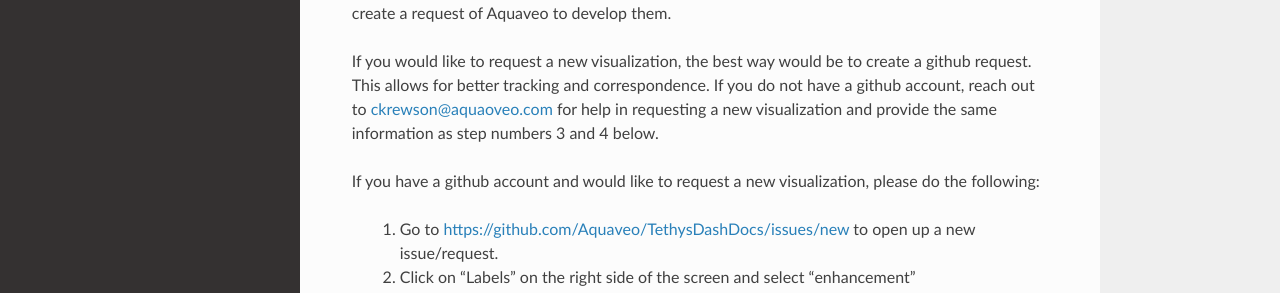
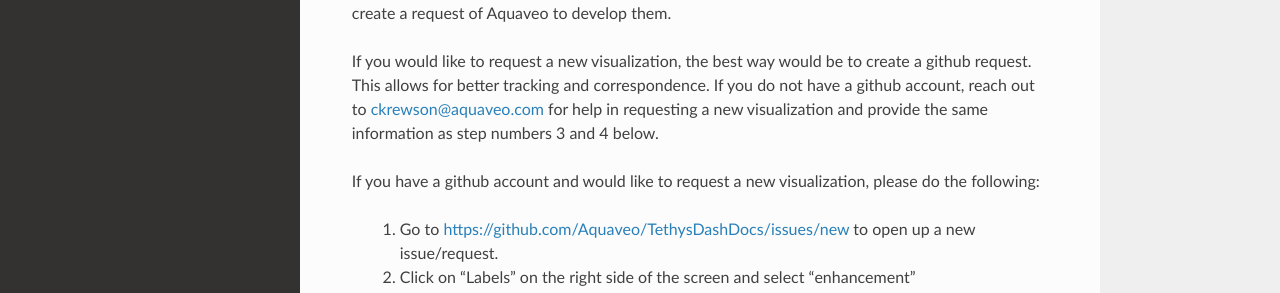
Before and after one commit to Aquaveo/TethysDashDocs, a Sphinx documentation site: the page built from docs/source/feedback.rst, in a window 1280 px wide and 900 px high. Shown: the part 310-603 px from the top of the window. Built offline with Sphinx 7.4.7 and the Read the Docs theme 3.1.0, drawn with Linux system fonts in a browser that asks for light colours.

Commit message:
fixed email

```diff
--- a/docs/source/feedback.rst
+++ b/docs/source/feedback.rst
@@ -12,7 +12,7 @@ customized visualizations for whatever purpose they may need. If there are any v
 in their dashboards, they can try to make their own or create a request of Aquaveo to develop them.
 
 If you would like to request a new visualization, the best way would be to create a github request. This allows for
-better tracking and correspondence. If you do not have a github account, reach out to ckrewson@aquaoveo.com for help in
+better tracking and correspondence. If you do not have a github account, reach out to ckrewson@aquaveo.com for help in
 requesting a new visualization and provide the same information as step numbers 3 and 4 below.
 
 If you have a github account and would like to request a new visualization, please do the following:
@@ -31,7 +31,7 @@ If you have a github account and would like to request a new visualization, plea
 Bugs/Issues
 -----------
 If you experience a bug or issue, the best way to let Aquaveo know would be to create a github issue. This allows for
-better tracking and correspondence. If you do not have a github account, reach out to ckrewson@aquaoveo.com for help
+better tracking and correspondence. If you do not have a github account, reach out to ckrewson@aquaveo.com for help
 and provide the same information as step numbers 3 and 4 below.
 
 If you have a github account and submit an issue, please do the following:
```
